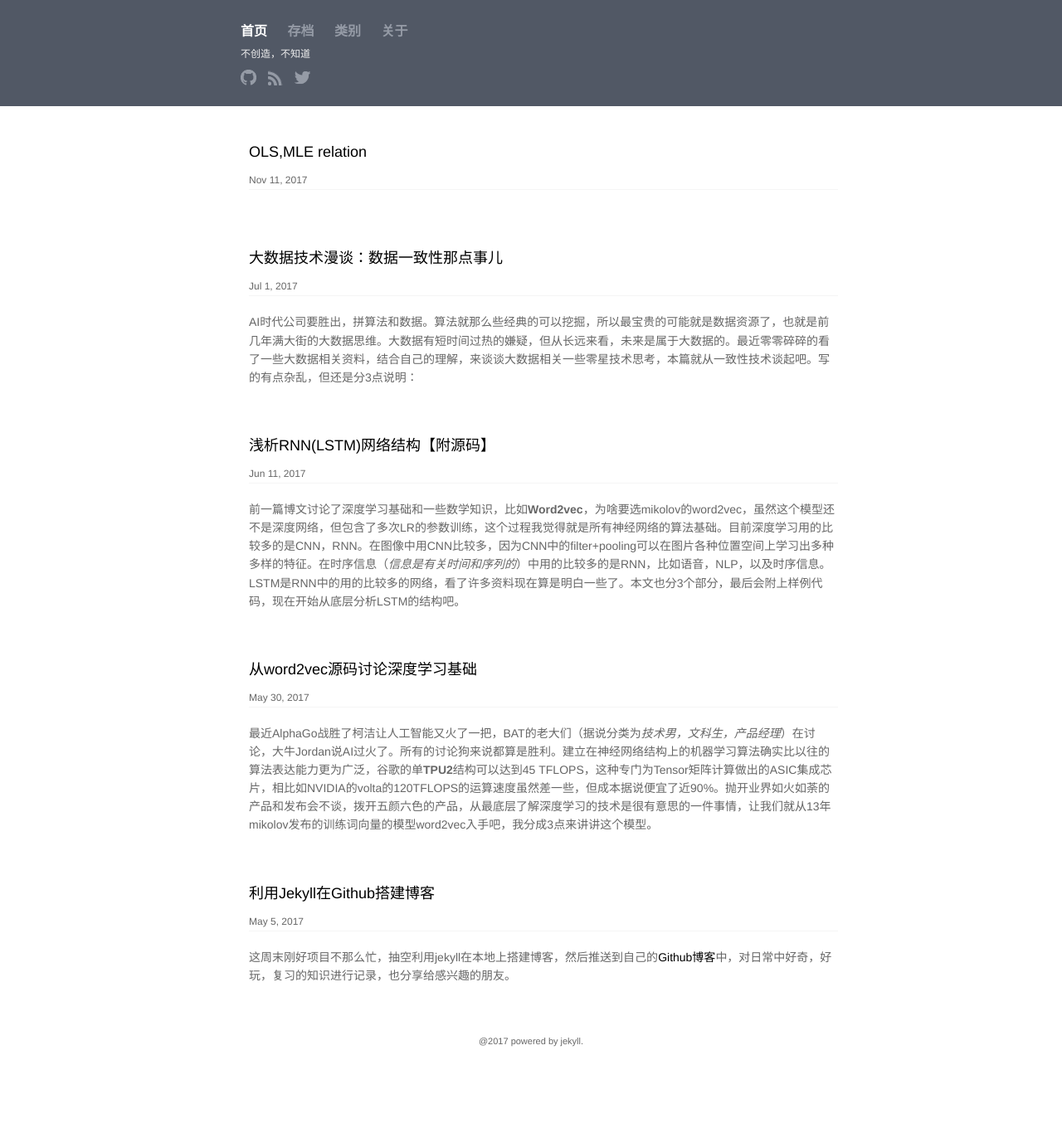
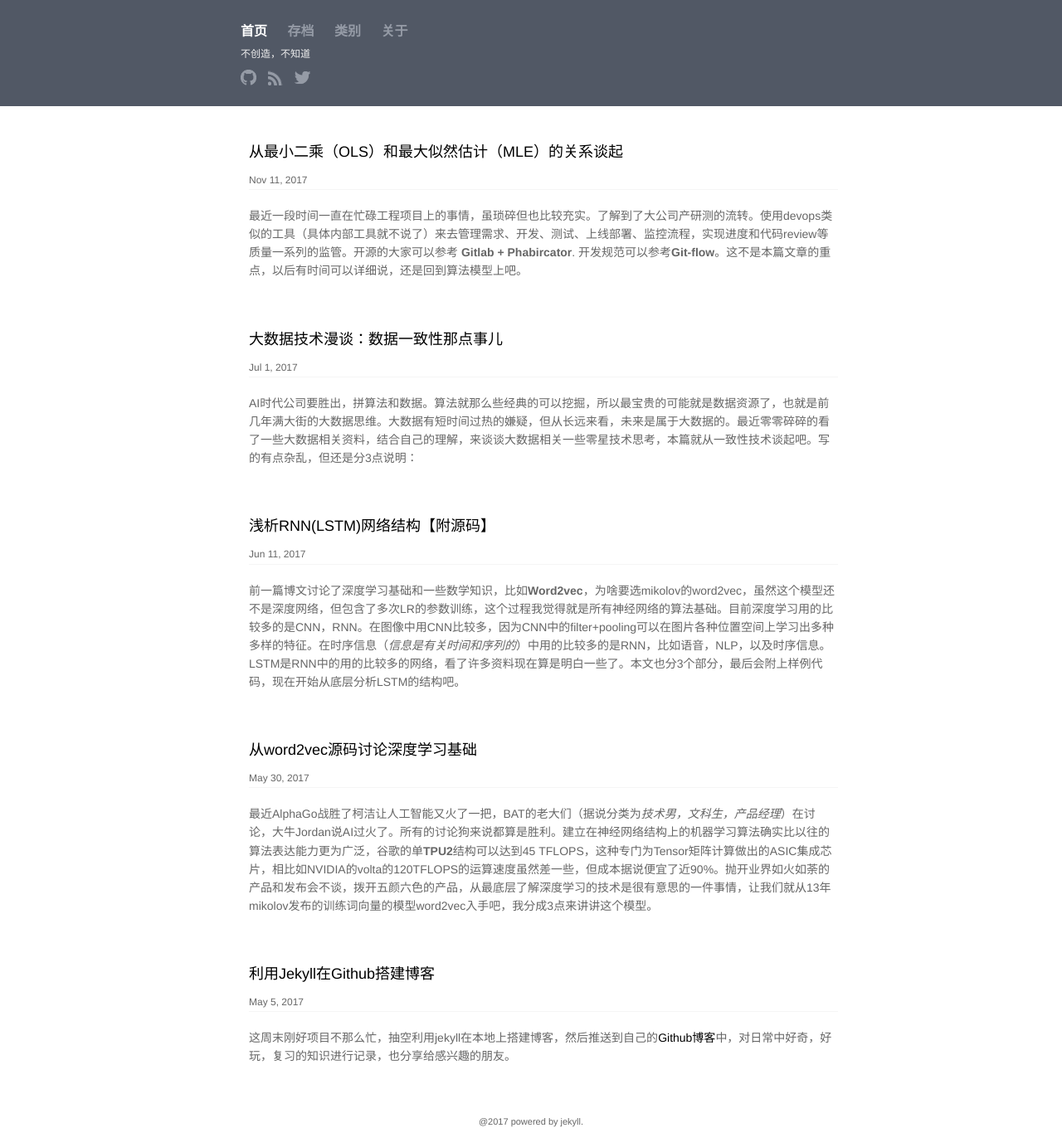
Before and after one commit to bobz653/bobz653.github.io, a Jekyll site: the page built from index.html, in a window 1280 px wide. Shown: the whole page at 83% size. Built offline with Jekyll 4.4.1, drawn with Linux system fonts in a browser that asks for light colours; before the commit the page ends 1263 px from its top, so only the background shows below that.

Commit message:
add formula

```diff
--- a/_posts/2017-11-11-olsmle-relation.md
+++ b/_posts/2017-11-11-olsmle-relation.md
@@ -1,8 +1,16 @@
 ---
 layout: post
-title: "OLS,MLE relation"
-description: ""
+title: "从最小二乘（OLS）和最大似然估计（MLE）的关系谈起"
+description: "OLS MLE的关系"
 author: "张波"
-category:
-tags: []
+category: 机器学习
+tags: [machine learning]
 ---
+
+最近一段时间一直在忙碌工程项目上的事情，虽琐碎但也比较充实。了解到了大公司产研测的流转。使用devops类似的工具（具体内部工具就不说了）来去管理需求、开发、测试、上线部署、监控流程，实现进度和代码review等质量一系列的监管。开源的大家可以参考 **Gitlab + Phabircator**. 开发规范可以参考**Git-flow**。这不是本篇文章的重点，以后有时间可以详细说，还是回到算法模型上吧。
+
+## 机器学习三要素
+* 模型：这里我们可以定义为非条件概率模型和条件概率模型
+	* 非条件概率 $$ F = {f | Y = f_\theta(X)} $$
+* 目标
+* 算法
```
